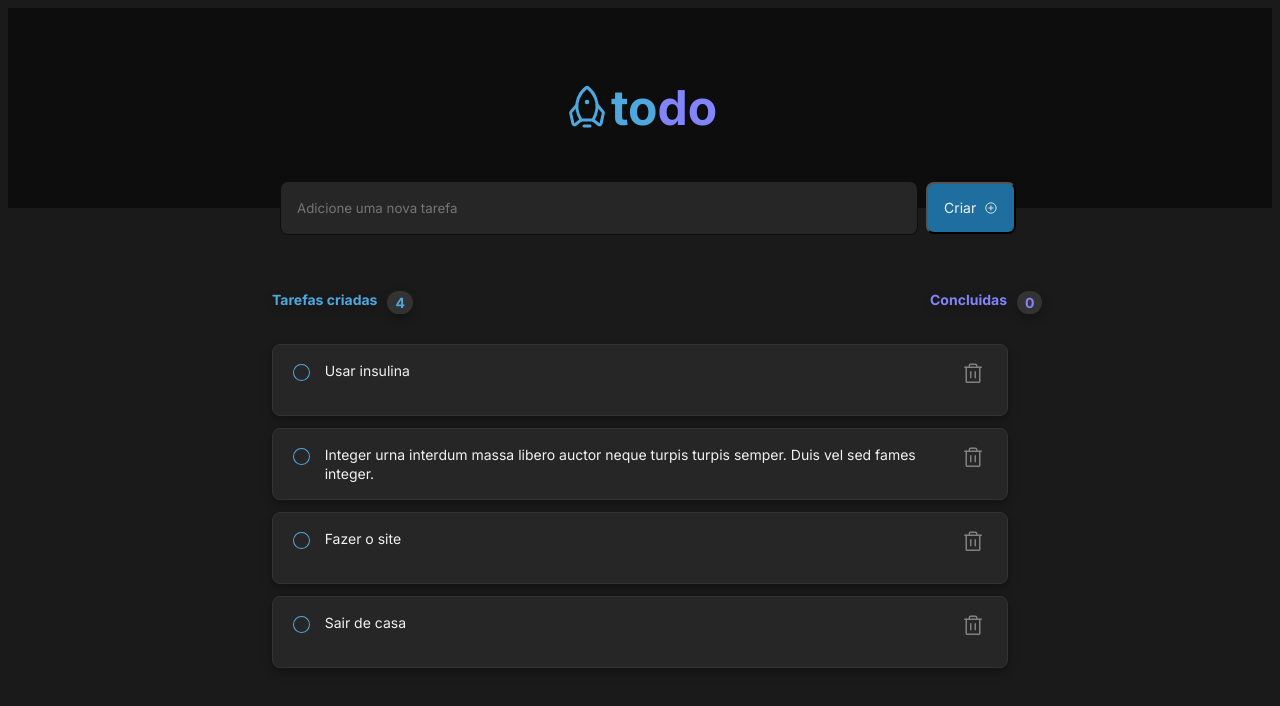
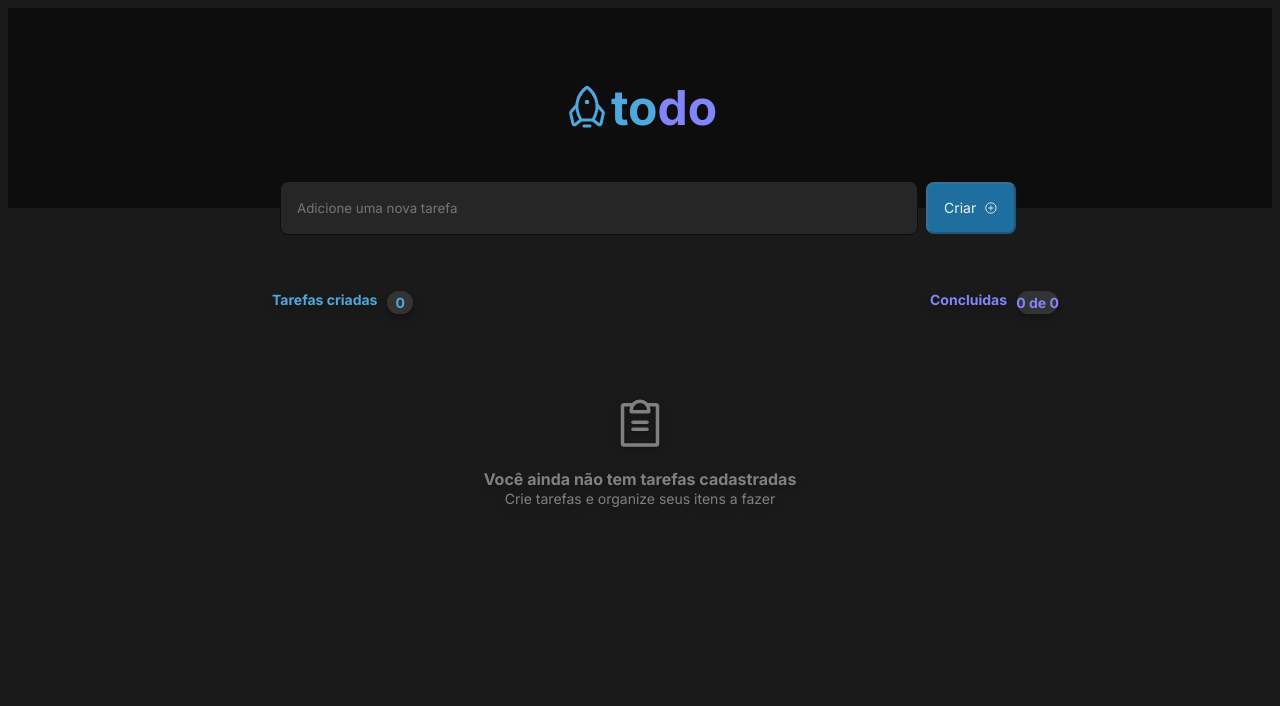
Before and after one commit to VeniLima/todo-reactjs, a React (Vite) app: page / in a window 1280 px wide. Shown: the top 706 px of the page. Built offline with nearby package versions, Linux system fonts and the light colour scheme.

Commit message:
delete task and mark as done

```diff
--- a/src/App.tsx
+++ b/src/App.tsx
@@ -1,16 +1,79 @@
 import "./styles/global.css";
 import styles from "./styles/App.module.css";
 import { Header } from "./components/Header";
-import { PlusCircle } from "phosphor-react";
-import { Main } from "./components/Main";
+import { ClipboardText, PlusCircle } from "phosphor-react";
+
 import { useState } from "react";
+import { Task } from "./components/Task";
 
 function App() {
-  const [NewTask, setNewTask] = useState<string[]>([""]);
+  const [newTask, setNewTask] = useState<string[]>([]);
+  const [newCommentText, setNewCommentText] = useState<string>("");
 
   function handleNewTask(event: any) {
     event.preventDefault();
-    setNewTask([...NewTask, event.target.value]);
+
+    setNewTask([...newTask, newCommentText]);
+    setNewCommentText("");
+  }
+
+  function handleNewCommentChange(event: any) {
+    setNewCommentText(event?.target.value);
+  }
+
+  function deleteTask(taskToDelete: string) {
+    const tasksWithoutDeletedOne = newTask.filter((tasks) => {
+      return tasks != taskToDelete;
+    });
+    setNewTask(tasksWithoutDeletedOne);
+  }
+
+  let checkedBoxes = document.querySelectorAll("input[type=checkbox]:checked");
+
+  const [checkedTasks, setCheckedTasks] = useState(false);
+
+  function onChangeBox() {
+    setCheckedTasks(!checkedTasks);
+  }
+
+  if (newTask.length == 0) {
+    return (
+      <div>
+        <Header />
+        <div>
+          <form onSubmit={handleNewTask} className={styles.form}>
+            <input
+              placeholder="Adicione uma nova tarefa"
+              value={newCommentText}
+              onChange={handleNewCommentChange}
+            />
+            <button type="submit" disabled={newCommentText.length == 0}>
+              Criar <PlusCircle />
+            </button>
+          </form>
+        </div>
+        <main className={styles.container}>
+          <div className={styles.text}>
+            <span className={styles.createdTask}>
+              Tarefas criadas{" "}
+              <span className={styles.count}>{newTask.length}</span>
+            </span>
+            <span className={styles.concludedTask}>
+              Concluidas
+              <span className={styles.count}>
+                {checkedBoxes.length} de {newTask.length}
+              </span>
+            </span>
+          </div>
+
+          <div className={styles.box}>
+            <ClipboardText size={56} className={styles.img} />
+            <strong>Você ainda não tem tarefas cadastradas</strong>
+            <p>Crie tarefas e organize seus itens a fazer</p>
+          </div>
+        </main>
+      </div>
+    );
   }
 
   return (
@@ -18,13 +81,43 @@ function App() {
       <Header />
       <div>
         <form onSubmit={handleNewTask} className={styles.form}>
-          <input placeholder="Adicione uma nova tarefa" />
-          <button type="submit">
+          <input
+            placeholder="Adicione uma nova tarefa"
+            value={newCommentText}
+            onChange={handleNewCommentChange}
+          />
+          <button type="submit" disabled={newCommentText.length == 0}>
             Criar <PlusCircle />
           </button>
         </form>
       </div>
-      <Main />
+      <main className={styles.container}>
+        <div className={styles.text}>
+          <span className={styles.createdTask}>
+            Tarefas criadas{" "}
+            <span className={styles.count}>{newTask.length}</span>
+          </span>
+          <span className={styles.concludedTask}>
+            Concluidas
+            <span className={styles.count}>
+              {checkedBoxes.length} de {newTask.length}
+            </span>
+          </span>
+        </div>
+
+        <div className={styles.box}>
+          {newTask.map((task) => {
+            return (
+              <Task
+                key={task}
+                content={task}
+                onDeleteTask={deleteTask}
+                onCheckboxChange={onChangeBox}
+              />
+            );
+          })}
+        </div>
+      </main>
     </div>
   );
 }
--- a/src/components/Main.tsx
+++ /dev/null
@@ -1,30 +0,0 @@
-import styles from "../styles/Main.module.css";
-import { Task } from "./Task";
-
-const tasks = [
-  "Usar insulina",
-  "Integer urna interdum massa libero auctor neque turpis turpis semper. Duis vel sed fames integer.",
-  "Fazer o site",
-  "Sair de casa",
-];
-
-export function Main() {
-  return (
-    <main className={styles.container}>
-      <div className={styles.text}>
-        <span className={styles.createdTask}>
-          Tarefas criadas <span className={styles.count}>{tasks.length}</span>
-        </span>
-        <span className={styles.concludedTask}>
-          Concluidas<span className={styles.count}>0</span>
-        </span>
-      </div>
-
-      <div className={styles.box}>
-        {tasks.map((task) => {
-          return <Task content={task} />;
-        })}
-      </div>
-    </main>
-  );
-}
--- a/src/components/Task.tsx
+++ b/src/components/Task.tsx
@@ -1,17 +1,33 @@
 import { Trash } from "phosphor-react";
+import { useState } from "react";
 import styles from "../styles/Task.module.css";
 
 interface TaskProps {
   content: string;
+  onDeleteTask: (task: string) => void;
+  onCheckboxChange: Function;
 }
 
 export function Task(props: TaskProps) {
+  const [checked, setChecked] = useState(false);
+
+  function handleDeleteTask() {
+    props.onDeleteTask(props.content);
+  }
+
+  function handleCheckboxChange() {
+    setChecked(!checked);
+    props.onCheckboxChange();
+  }
+
   return (
     <div>
       <div className={styles.task}>
-        <input className={styles.checkboxRound} type="checkbox" />
-        <p className={styles.taskText}>{props.content}</p>
-        <button>
+        <input type="checkbox" onChange={handleCheckboxChange} />
+        <p className={checked ? styles.taskTextLined : styles.taskText}>
+          {props.content}
+        </p>
+        <button onClick={handleDeleteTask}>
           <Trash size={24} />
         </button>
       </div>
--- a/src/styles/App.module.css
+++ b/src/styles/App.module.css
@@ -62,3 +62,99 @@
 .form button:hover {
   background: var(--blue);
 }
+
+.container {
+  display: flex;
+  flex-direction: column;
+
+  padding: 0px;
+  gap: 24px;
+
+  position: absolute;
+  width: 736px;
+  height: 287px;
+  left: calc(50% - 736px / 2);
+  top: 291px;
+
+  filter: drop-shadow(0px 4px 4px rgba(0, 0, 0, 0.25));
+}
+
+.container span {
+  display: flex;
+  flex-direction: row;
+}
+
+.createdTask {
+  width: 106px;
+  height: 17px;
+
+  font-family: "Inter";
+  font-style: normal;
+  font-weight: 700;
+  font-size: 14px;
+  line-height: 17px;
+  color: #4ea8de;
+}
+
+.concludedTask {
+  width: 78px;
+  height: 17px;
+
+  font-family: "Inter";
+  font-style: normal;
+  font-weight: 700;
+  font-size: 14px;
+  line-height: 17px;
+  /* identical to box height */
+  /* Purple */
+
+  color: #8284fa;
+
+  /* Inside auto layout */
+}
+
+.text {
+  display: flex;
+  flex-direction: row;
+  justify-content: space-between;
+  white-space: nowrap;
+}
+
+.count {
+  display: flex;
+  justify-content: center;
+  align-items: center;
+  padding: 2px 8px;
+  margin-left: 10px;
+
+  width: 25px;
+  height: 19px;
+
+  /* Gray 400 */
+
+  background: #333333;
+  border-radius: 999px;
+
+  /* Inside auto layout */
+}
+
+.box {
+  display: flex;
+  flex-direction: column;
+  align-items: center;
+  justify-content: center;
+  margin-top: 64px;
+}
+
+.box strong {
+  font-size: 16px;
+  margin-bottom: -1rem;
+}
+
+.box p {
+  font-size: 14px;
+}
+
+.img {
+  margin-bottom: 1rem;
+}
--- a/src/styles/Main.module.css
+++ /dev/null
@@ -1,74 +0,0 @@
-.container {
-  display: flex;
-  flex-direction: column;
-
-  padding: 0px;
-  gap: 24px;
-
-  position: absolute;
-  width: 736px;
-  height: 287px;
-  left: calc(50% - 736px / 2);
-  top: 291px;
-
-  filter: drop-shadow(0px 4px 4px rgba(0, 0, 0, 0.25));
-}
-
-.container span {
-  display: flex;
-  flex-direction: row;
-}
-
-.createdTask {
-  width: 106px;
-  height: 17px;
-
-  font-family: "Inter";
-  font-style: normal;
-  font-weight: 700;
-  font-size: 14px;
-  line-height: 17px;
-  color: #4ea8de;
-}
-
-.concludedTask {
-  width: 78px;
-  height: 17px;
-
-  font-family: "Inter";
-  font-style: normal;
-  font-weight: 700;
-  font-size: 14px;
-  line-height: 17px;
-  /* identical to box height */
-  /* Purple */
-
-  color: #8284fa;
-
-  /* Inside auto layout */
-}
-
-.text {
-  display: flex;
-  flex-direction: row;
-  justify-content: space-between;
-  white-space: nowrap;
-}
-
-.count {
-  display: flex;
-  justify-content: center;
-  align-items: center;
-  padding: 2px 8px;
-  margin-left: 10px;
-
-  width: 25px;
-  height: 19px;
-
-  /* Gray 400 */
-
-  background: #333333;
-  border-radius: 999px;
-
-  /* Inside auto layout */
-}
--- a/src/styles/Task.module.css
+++ b/src/styles/Task.module.css
@@ -1,13 +1,12 @@
 .task {
   box-sizing: border-box;
-
-  /* Auto layout */
 
   display: flex;
   flex-direction: row;
   align-items: flex-start;
-  padding: 16px;
+  padding: 1rem;
   gap: 12px;
+  word-wrap: break-word;
 
   width: 736px;
   height: 72px;
@@ -19,24 +18,45 @@
   border-radius: 8px;
 
   margin-top: 0.75rem;
+  overflow: hidden;
 }
+/* -------------------------------------------- */
+.task input[type="checkbox"] {
+  -webkit-appearance: none;
+  background: transparent;
+  border: 2px solid var(--blue);
 
-.checkboxRound {
   width: 17px;
   height: 17px;
   border-radius: 50%;
+  display: flex;
+  align-items: flex-start;
 
-  vertical-align: middle;
-  border: 1px solid var(--blue);
-  appearance: none;
-  -webkit-appearance: none;
-  outline: none;
   cursor: pointer;
 }
-.checkboxRound:checked {
-  appearance: auto;
-  clip-path: circle(50% at 50% 50%);
-  background-color: blue;
+
+.task input[type="checkbox"]:not(:checked):hover {
+  background: var(--blue-dark);
+  opacity: 0.2;
+}
+
+.task input[type="checkbox"]:checked {
+  -webkit-appearance: none;
+
+  background: var(--purple-dark);
+  border: none;
+
+  width: 17px;
+  height: 17px;
+  border-radius: 50%;
+  display: flex;
+  align-items: flex-start;
+
+  cursor: pointer;
+}
+
+.task input[type="checkbox"]:checked:hover {
+  background: var(--purple);
 }
 
 .taskText {
@@ -48,13 +68,28 @@
   font-weight: 400;
   font-size: 14px;
   line-height: 140%;
-  /* or 20px */
+  text-transform: lowercase;
 
-  /* Gray 100 */
+  color: var(--gray-100);
+}
 
-  color: #f2f2f2;
+.taskTextLined {
+  width: 632px;
+  height: 40px;
+  margin-top: -0.01rem;
+  align-items: start;
+  font-style: normal;
+  font-weight: 400;
+  font-size: 14px;
+  line-height: 140%;
+  text-transform: lowercase;
 
-  /* Inside auto layout */
+  color: var(--gray-300);
+  text-decoration: line-through;
+}
+
+.taskText:first-letter {
+  text-transform: uppercase;
 }
 
 .task button {
@@ -64,7 +99,7 @@
 }
 
 .task button:hover {
-  background: var(--gray-300);
+  background: var(--gray-400);
   color: var(--danger);
   border-radius: 8px;
   cursor: pointer;
```
